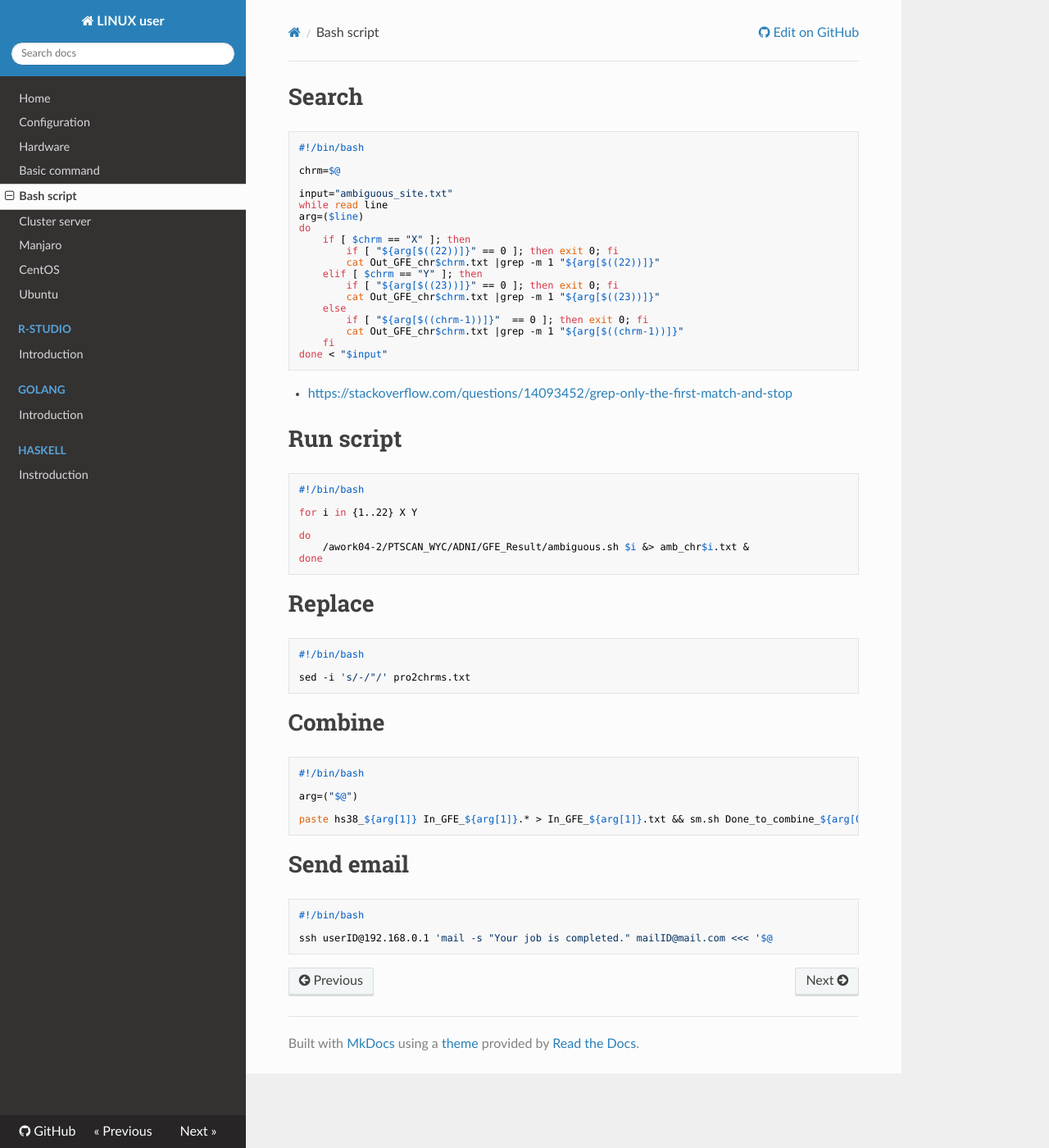
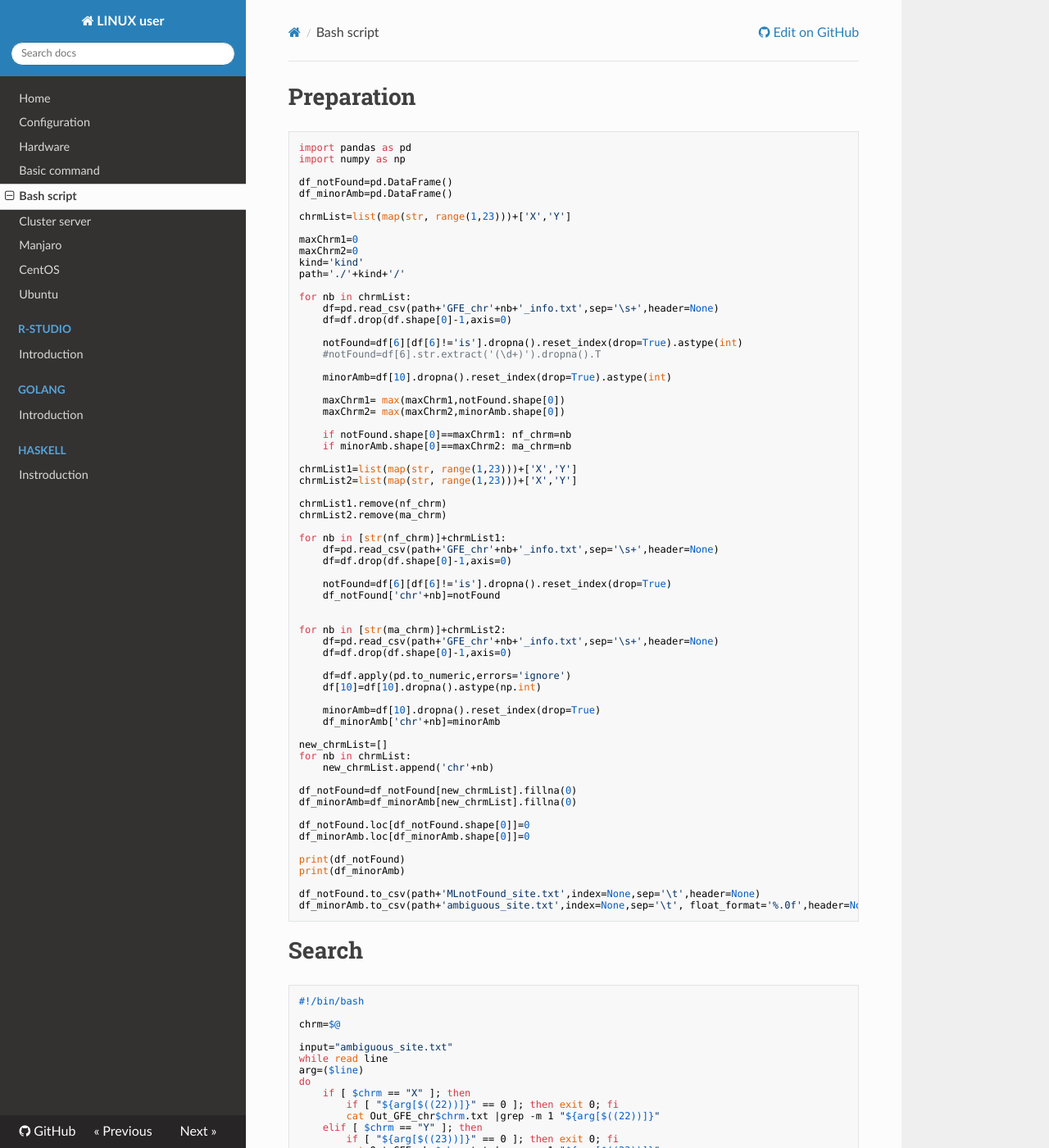
Before and after one commit to WonyoungCho/LINUX, an MkDocs documentation site: the page built from docs/bash.md, in a window 1280 px wide and 1400 px high. Shown: the whole window at 82% size. Built offline with MkDocs 1.6.1, drawn with Linux system fonts in a browser that asks for light colours; nearby versions of some CDN libraries; old or Windows-style settings are respelled for this version of MkDocs.

Commit message:
Update bash.md

````diff
--- a/docs/bash.md
+++ b/docs/bash.md
@@ -1,3 +1,74 @@
+# Preparation
+```
+import pandas as pd
+import numpy as np
+
+df_notFound=pd.DataFrame()
+df_minorAmb=pd.DataFrame()
+
+chrmList=list(map(str, range(1,23)))+['X','Y']
+
+maxChrm1=0
+maxChrm2=0
+kind='kind'
+path='./'+kind+'/'
+
+for nb in chrmList:
+    df=pd.read_csv(path+'GFE_chr'+nb+'_info.txt',sep='\s+',header=None)
+    df=df.drop(df.shape[0]-1,axis=0)
+
+    notFound=df[6][df[6]!='is'].dropna().reset_index(drop=True).astype(int)
+    #notFound=df[6].str.extract('(\d+)').dropna().T
+
+    minorAmb=df[10].dropna().reset_index(drop=True).astype(int)
+
+    maxChrm1= max(maxChrm1,notFound.shape[0])
+    maxChrm2= max(maxChrm2,minorAmb.shape[0])
+
+    if notFound.shape[0]==maxChrm1: nf_chrm=nb
+    if minorAmb.shape[0]==maxChrm2: ma_chrm=nb
+
+chrmList1=list(map(str, range(1,23)))+['X','Y']
+chrmList2=list(map(str, range(1,23)))+['X','Y']
+
+chrmList1.remove(nf_chrm)
+chrmList2.remove(ma_chrm)
+
+for nb in [str(nf_chrm)]+chrmList1:
+    df=pd.read_csv(path+'GFE_chr'+nb+'_info.txt',sep='\s+',header=None)
+    df=df.drop(df.shape[0]-1,axis=0)
+
+    notFound=df[6][df[6]!='is'].dropna().reset_index(drop=True)
+    df_notFound['chr'+nb]=notFound
+
+
+for nb in [str(ma_chrm)]+chrmList2:
+    df=pd.read_csv(path+'GFE_chr'+nb+'_info.txt',sep='\s+',header=None)
+    df=df.drop(df.shape[0]-1,axis=0)
+
+    df=df.apply(pd.to_numeric,errors='ignore')
+    df[10]=df[10].dropna().astype(np.int)
+
+    minorAmb=df[10].dropna().reset_index(drop=True)
+    df_minorAmb['chr'+nb]=minorAmb
+
+new_chrmList=[]
+for nb in chrmList:
+    new_chrmList.append('chr'+nb)
+
+df_notFound=df_notFound[new_chrmList].fillna(0)
+df_minorAmb=df_minorAmb[new_chrmList].fillna(0)
+
+df_notFound.loc[df_notFound.shape[0]]=0
+df_minorAmb.loc[df_minorAmb.shape[0]]=0
+
+print(df_notFound)
+print(df_minorAmb)
+
+df_notFound.to_csv(path+'MLnotFound_site.txt',index=None,sep='\t',header=None)
+df_minorAmb.to_csv(path+'ambiguous_site.txt',index=None,sep='\t', float_format='%.0f',header=None)
+```
+
 # Search
 ```bash
 #!/bin/bash
@@ -20,7 +91,6 @@ do
     fi
 done < "$input"
 ```
-- <https://stackoverflow.com/questions/14093452/grep-only-the-first-match-and-stop>
 
 
 # Run script
````
